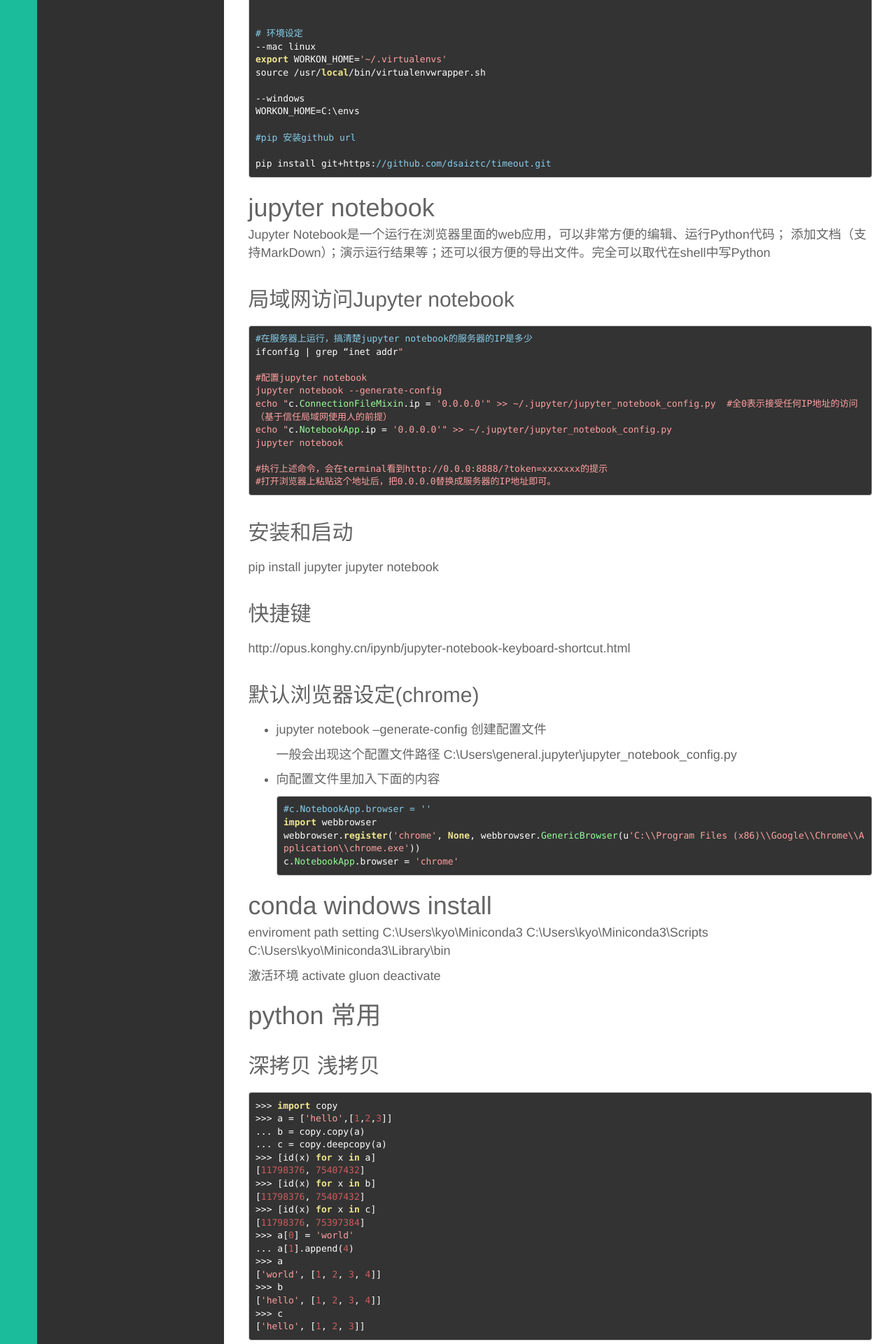
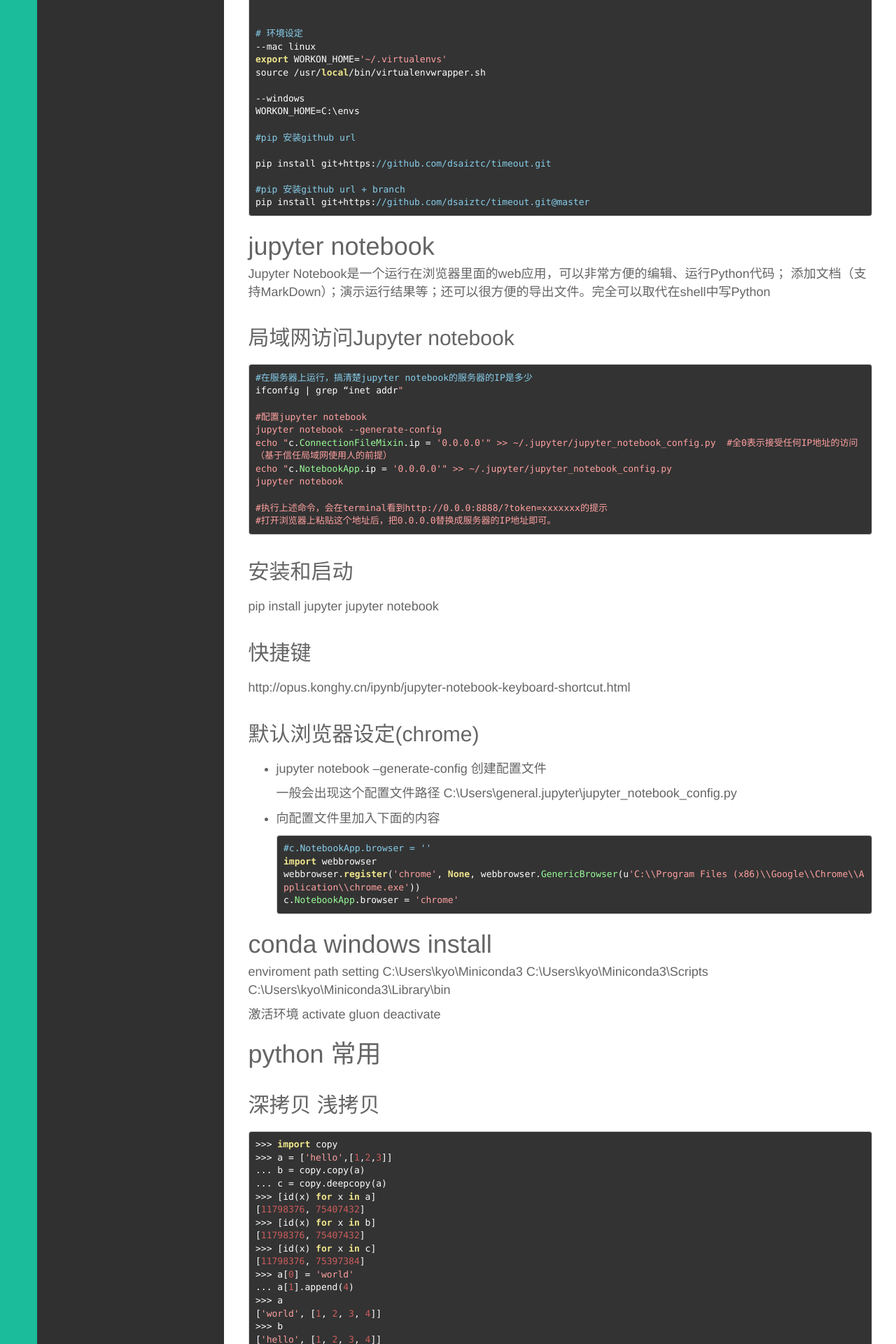
Before and after one commit to kyoyo/kyoyo.github.io, a Jekyll site: the page built from _posts/技術/2017-10-10-Python.md, in a window 1280 px wide. Shown: the part 593-2513 px from the top of the page at 70% size. Built offline with Jekyll 4.4.1, drawn with Linux system fonts in a browser that asks for light colours; Markdown is read by kramdown in place of the engine named in the settings.

Commit message:
Update 2017-10-10-Python.md

````diff
--- a/_posts/技術/2017-10-10-Python.md
+++ b/_posts/技術/2017-10-10-Python.md
@@ -43,6 +43,9 @@ WORKON_HOME=C:\envs
 #pip 安装github url
 
 pip install git+https://github.com/dsaiztc/timeout.git
+
+#pip 安装github url + branch
+pip install git+https://github.com/dsaiztc/timeout.git@master
 
 ```
 
````
